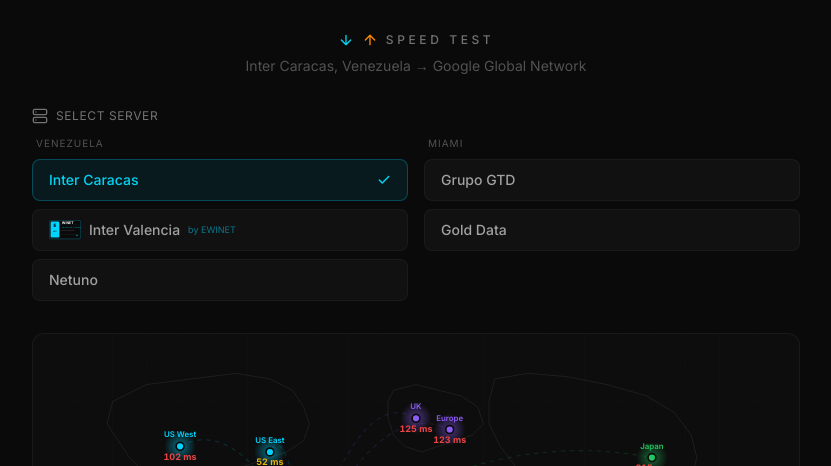
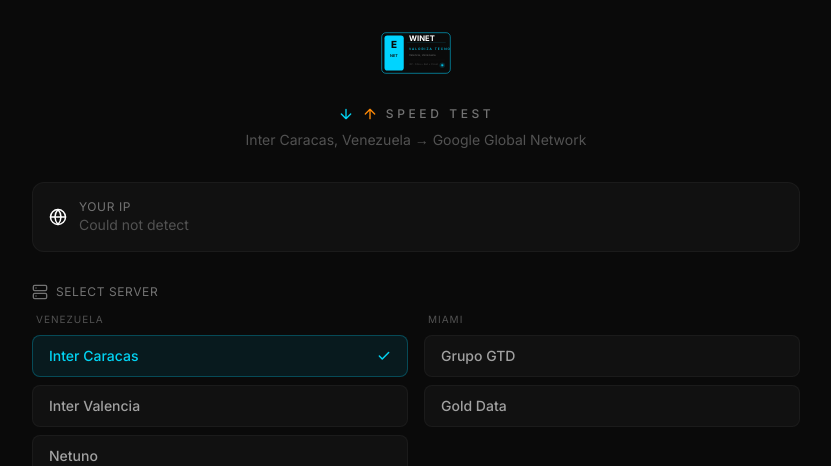
Before and after one commit to manuelvaldes91q-png/testve, a Next.js app: page / in a window 1280 px wide. Shown: the top 466 px of the page, without its empty margins (224-1055 px from the left). Built offline with nearby package versions, Linux system fonts and the light colour scheme; no server answers.

Commit message:
feat(ui): display user IP info on home page and add branding header
- implement IP discovery on Home page
- fetch user IP and meta data from ipapi.co with fallback to ipify
- render Ewinet branding header and show IP/geo info
- include IP details in copied speed test results

```diff
--- a/src/app/page.tsx
+++ b/src/app/page.tsx
@@ -345,6 +345,8 @@
     DESTINATIONS.map((d) => ({ ...d, ping: 0 }))
   );
   const [isMapTesting, setIsMapTesting] = useState(false);
+  const [userIp, setUserIp] = useState<string | null>(null);
+  const [ipInfo, setIpInfo] = useState<{ ip: string; city: string; country: string; isp: string } | null>(null);
   const chartRef = useRef<HTMLCanvasElement>(null);
   const chartInstance = useRef<Chart | null>(null);
   const dataRef = useRef<number[]>([]);
@@ -361,6 +363,27 @@
   useEffect(() => {
     return () => destroyChart();
   }, [destroyChart]);
+
+  useEffect(() => {
+    const fetchIp = async () => {
+      try {
+        const res = await fetch("https://ipapi.co/json/");
+        const data = await res.json();
+        setUserIp(data.ip);
+        setIpInfo({ ip: data.ip, city: data.city || "", country: data.country_name || "", isp: data.org || "" });
+      } catch {
+        try {
+          const res = await fetch("https://api.ipify.org?format=json");
+          const data = await res.json();
+          setUserIp(data.ip);
+          setIpInfo({ ip: data.ip, city: "", country: "", isp: "" });
+        } catch {
+          setUserIp("Unknown");
+        }
+      }
+    };
+    fetchIp();
+  }, []);
 
   useEffect(() => {
     if (!chartRef.current) return;
@@ -484,7 +507,8 @@
   const copyResults = () => {
     if (results) {
       const latencyText = latencyNodes.map((n) => `  ${n.name}: ${n.ping} ms`).join("\n");
-      const text = `Speed Test Results\nOrigin: ${results.origin}\nDownload: ${results.download} Mbps\nUpload: ${results.upload} Mbps\nLatency: ${results.ping} ms\nJitter: ${results.jitter} ms\n\nGoogle Latency:\n${latencyText}`;
+      const ipText = ipInfo ? `Your IP: ${ipInfo.ip}${ipInfo.city ? ` (${ipInfo.city}, ${ipInfo.country})` : ""}${ipInfo.isp ? ` - ${ipInfo.isp}` : ""}` : "";
+      const text = `Speed Test Results\n${ipText ? ipText + "\n" : ""}Origin: ${results.origin}\nDownload: ${results.download} Mbps\nUpload: ${results.upload} Mbps\nLatency: ${results.ping} ms\nJitter: ${results.jitter} ms\n\nGoogle Latency:\n${latencyText}`;
       navigator.clipboard.writeText(text);
     }
   };
@@ -516,6 +540,11 @@
   return (
     <main className="min-h-screen bg-[#0a0a0a] text-white flex flex-col items-center py-8 px-4 selection:bg-cyan-500/30">
       <div className="w-full max-w-3xl mx-auto space-y-8">
+        {/* EWINET Owner Header */}
+        <div className="flex justify-center">
+          <EwinetLogo size={70} />
+        </div>
+
         <div className="text-center">
           <div className="flex items-center justify-center gap-2 text-neutral-500 text-xs font-medium tracking-[0.3em] uppercase mb-2">
             <span className="text-cyan-400"><ArrowDownIcon size={16} /></span>
@@ -523,12 +552,33 @@
             SPEED TEST
           </div>
           <h1 className="text-sm text-neutral-600">{origin.label}, {origin.country} &rarr; Google Global Network</h1>
-          {selectedOrigin === "inter-valencia" && (
-            <div className="mt-3 flex justify-center">
-              <EwinetLogo size={60} />
+        </div>
+
+        {/* Your IP Info */}
+        {ipInfo && (
+          <div className="bg-[#111] border border-neutral-800/50 rounded-xl p-4 flex items-center justify-between">
+            <div className="flex items-center gap-3">
+              <GlobeIcon />
+              <div>
+                <div className="text-xs text-neutral-500 uppercase tracking-wider">Your IP</div>
+                <div className="text-sm font-semibold text-neutral-200 tabular-nums">{ipInfo.ip}</div>
+              </div>
             </div>
-          )}
-        </div>
+            <div className="text-right">
+              {ipInfo.city && <div className="text-xs text-neutral-400">{ipInfo.city}, {ipInfo.country}</div>}
+              {ipInfo.isp && <div className="text-[10px] text-neutral-600">{ipInfo.isp}</div>}
+            </div>
+          </div>
+        )}
+        {!ipInfo && userIp === "Unknown" && (
+          <div className="bg-[#111] border border-neutral-800/50 rounded-xl p-4 flex items-center gap-3">
+            <GlobeIcon />
+            <div>
+              <div className="text-xs text-neutral-500 uppercase tracking-wider">Your IP</div>
+              <div className="text-sm text-neutral-600">Could not detect</div>
+            </div>
+          </div>
+        )}
 
         {/* Server Selector */}
         <div className="space-y-3">
@@ -550,11 +600,7 @@
                       : "bg-[#111] border border-neutral-800/50 text-neutral-400 hover:border-neutral-700"
                   }`}
                 >
-                  <span className="flex items-center gap-2">
-                    {s.id === "inter-valencia" && <EwinetLogo size={32} />}
-                    {s.label}
-                    {s.id === "inter-valencia" && <span className="text-[9px] text-cyan-500/60 font-normal">by EWINET</span>}
-                  </span>
+                  <span>{s.label}</span>
                   {selectedOrigin === s.id && <CheckIcon />}
                 </button>
               ))}
@@ -714,11 +760,9 @@
             <GlobeIcon />
             <span>Latency measured from {origin.label} to Google global edge locations</span>
           </div>
-          {selectedOrigin === "inter-valencia" && (
-            <div className="text-neutral-600">
-              Servidor propiedad de <span className="text-cyan-400">EWINET</span> &middot; Valencia, Venezuela
-            </div>
-          )}
+          <div className="text-neutral-600">
+            Powered by <span className="text-cyan-400">EWINET</span> &middot; Valencia, Venezuela
+          </div>
         </div>
       </div>
     </main>
```
